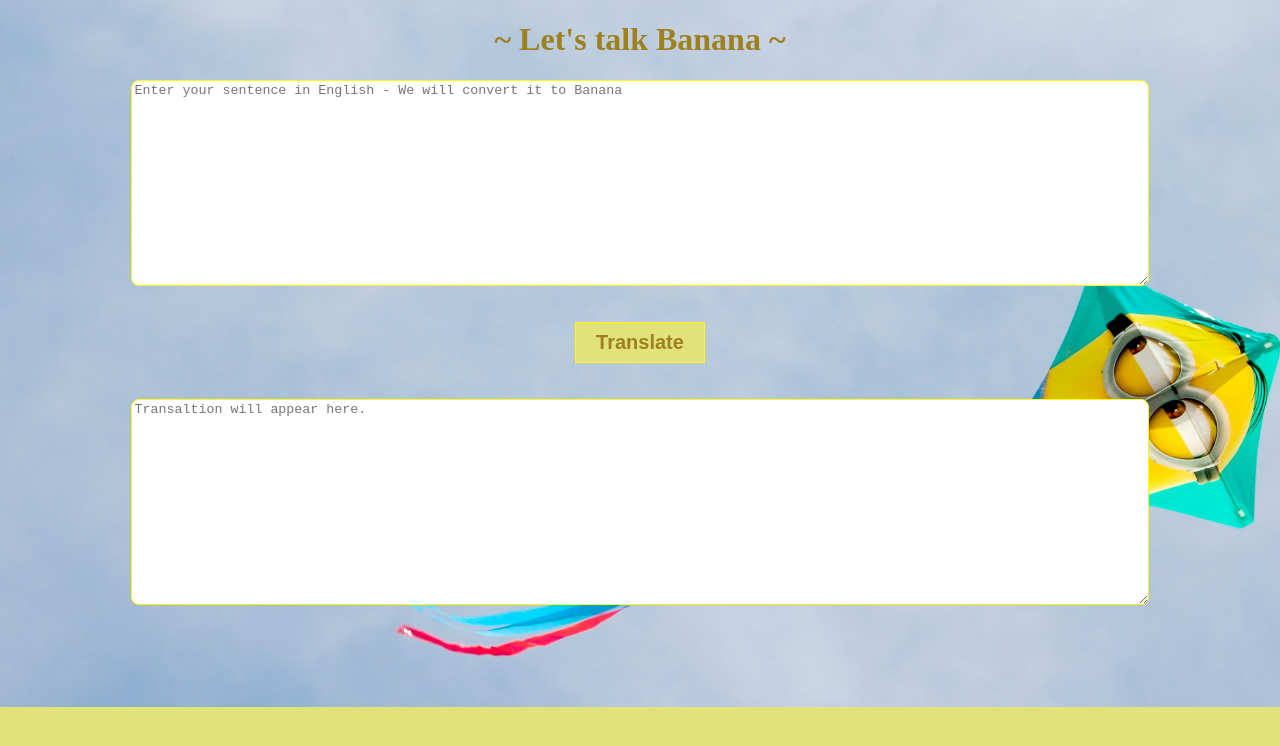
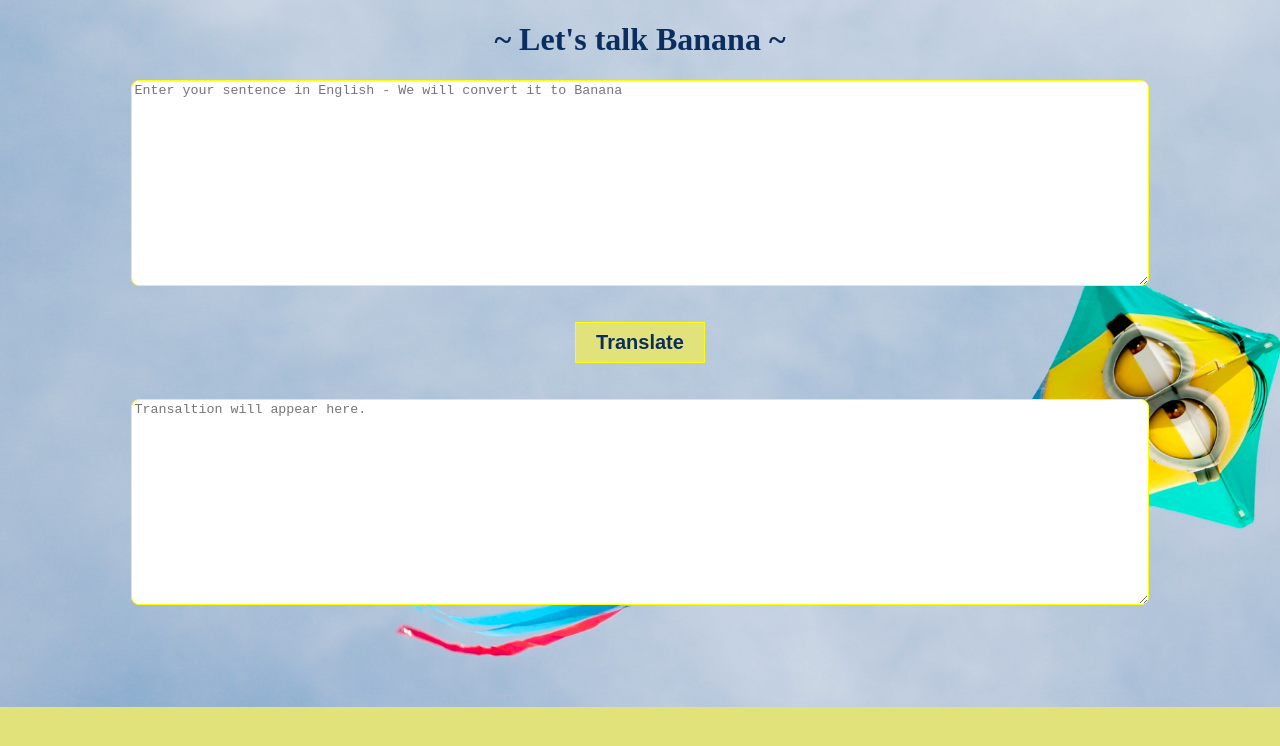
Before and after one commit to PoojaNandihalliGirish99/banana-speak, a plain HTML site: page index.html in a window 1280 px wide. Drawn offline with Linux system fonts and the light colour scheme.

Commit message:
changed heading color

```diff
--- a/index.html
+++ b/index.html
@@ -17,7 +17,7 @@
 
         h1{
             text-align: center;
-            color:rgb(158, 128, 29);
+            color:rgb(11, 46, 97);
             font-weight: 800;
         }
 
@@ -44,7 +44,7 @@
 
         #btn-translate {
             background-color:rgb(226, 226, 122);
-            color: rgb(158, 128, 29);
+            color:rgb(11, 46, 97);
             font-weight: 600;
             font-size: 20px;
             /* margin-top: 70%; */
```
